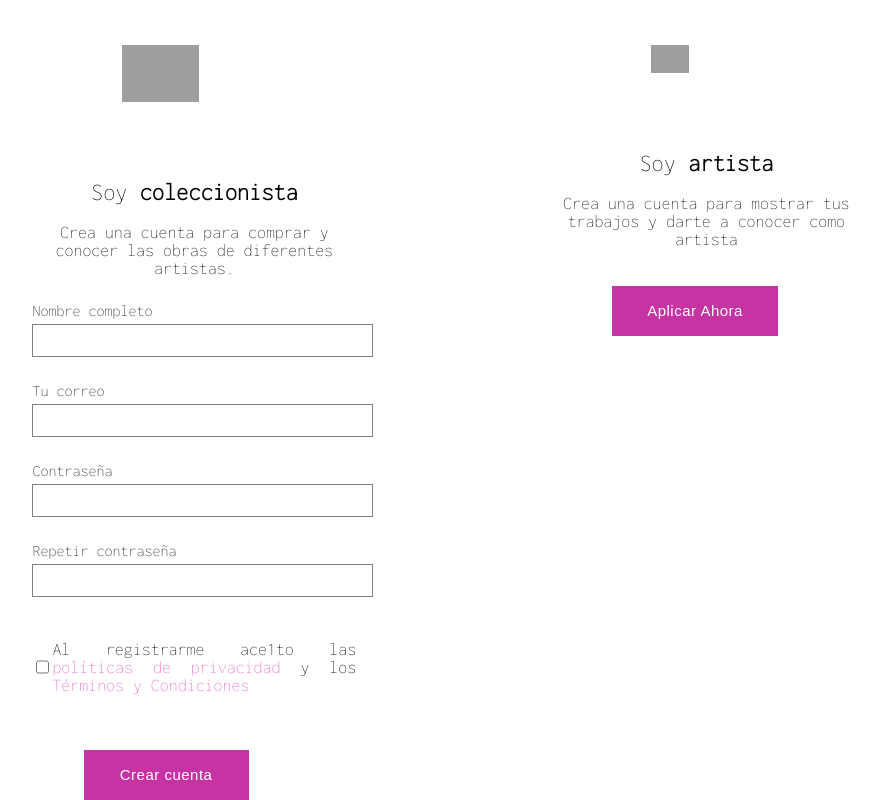
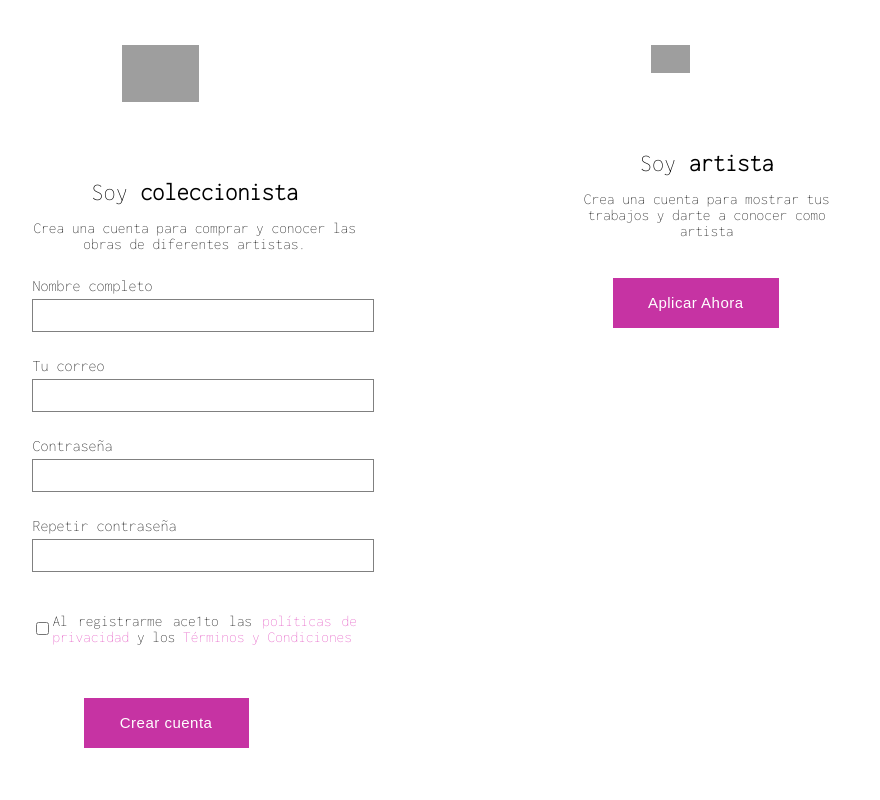
Before and after one commit to marcos020499/interview, a React app: page / in a window 1280 px wide. Shown: the part 758-1558 px from the top of the page, without its empty margins (198-1078 px from the left). After the commit the page ends 1506 px from the top, so only its background shows below. Built offline with nearby package versions, Linux system fonts and the light colour scheme; grey boxes are pictures that could not be loaded.

Commit message:
responsive

```diff
--- a/src/components/sign-up/style.js
+++ b/src/components/sign-up/style.js
@@ -67,7 +67,7 @@ export const Bolder = styled.span`
   }
 `;
 export const Bolder1 = styled.span`
-  font-size: 1.4vw;
+  font-size: 1.2vw;
   color: rgb(227, 83, 193);
   font-weight: bolder;
   text-align: center;
@@ -77,7 +77,7 @@ export const Bolder1 = styled.span`
   }
 `;
 export const P = styled.p`
-  font-size: 1.4vw;
+  font-size: 1.2vw;
   font-weight: 100;
   text-align: center;
   justify-content: center;
@@ -86,7 +86,7 @@ export const P = styled.p`
   }
 `;
 export const P1 = styled.p`
-  font-size: 1.4vw;
+  font-size: 1.2vw;
   font-weight: 100;
   text-align: justify;
   justify-content: center;
```
Also changed, not shown: 7 other files (tests, documents, lock files or other folders).
